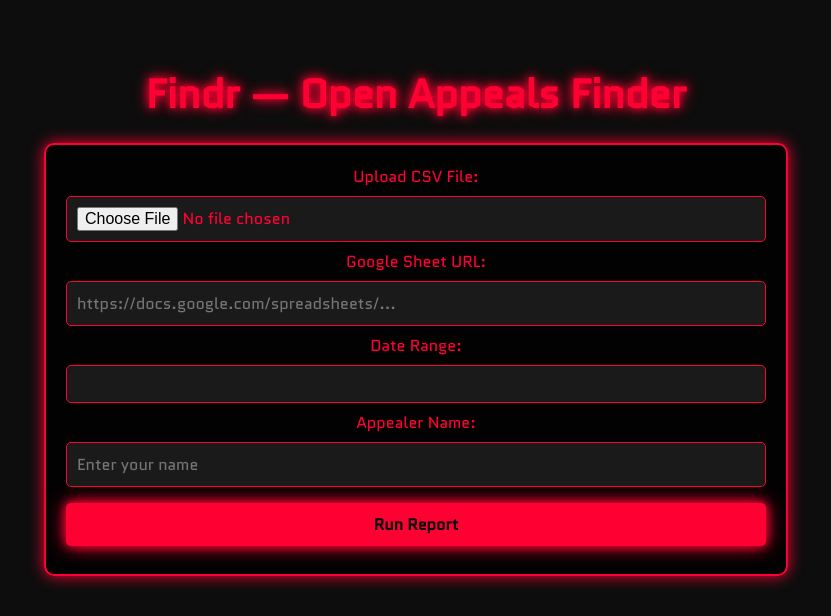
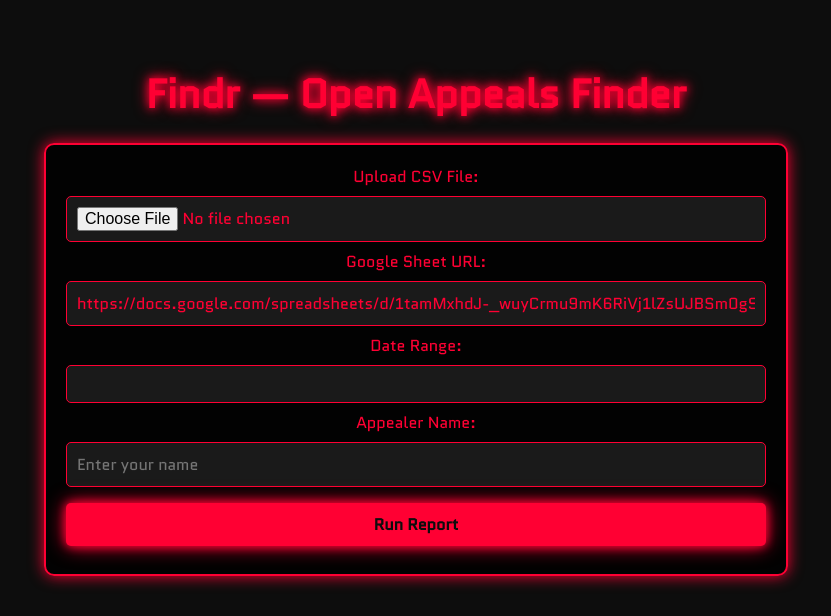
Before and after one commit to daniel-yesa/Findr, a Flask app: page / in a window 1280 px wide. Shown: the top 616 px of the page, without its empty margins (224-1055 px from the left). Run offline with Flask 3, Linux system fonts and the light colour scheme; some libraries are stand-ins or nearby versions.

Commit message:
Update index.html

```diff
--- a/Findr-flask/templates/index.html
+++ b/Findr-flask/templates/index.html
@@ -133,7 +133,7 @@
         <input type="file" name="csv_file" required>
 
         <label>Google Sheet URL:</label>
-        <input type="text" name="sheet_url" placeholder="https://docs.google.com/spreadsheets/..." required>
+        <input type="text" name="sheet_url" value="https://docs.google.com/spreadsheets/d/1tamMxhdJ-_wuyCrmu9mK6RiVj1lZsUJBSm0gSBbjQwM/edit?gid=719546440#gid=719546440" required>
 
         <label>Date Range:</label>
         <input type="text" name="date_range" id="date_range" required>
```
